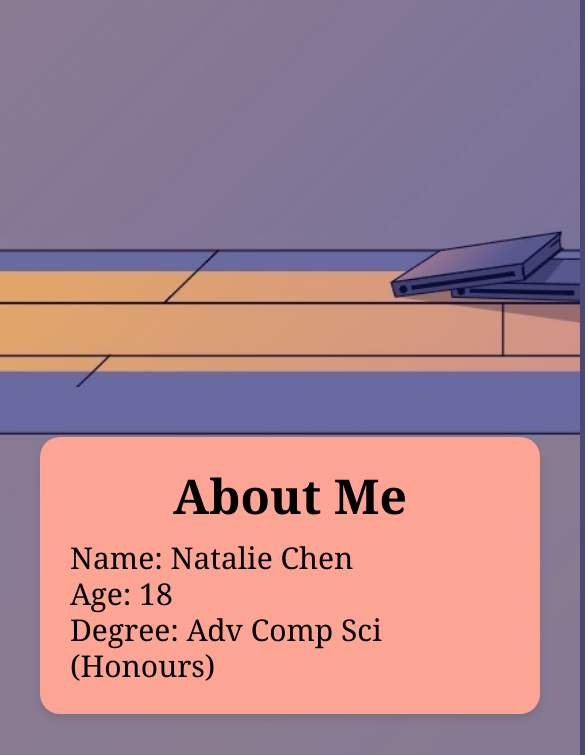
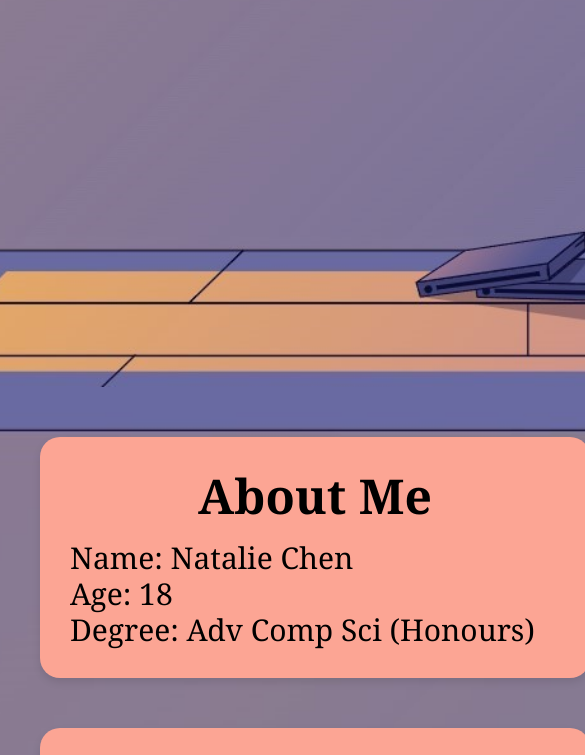
Before and after one commit to kfcistasty/devsoc-trainee-application, a plain HTML site: page index.html in a window 390 px wide. Shown: the part 813-1568 px from the top of the page, 585 px wide, since content can reach past the window. Drawn offline with Linux system fonts and the light colour scheme.

Commit message:
Change min width for use on phone

```diff
--- a/assets/css2/style2.css
+++ b/assets/css2/style2.css
@@ -75,7 +75,7 @@
 body {
     font-family: Cambria, Cochin, Georgia, Times, 'Times New Roman', serif;
     line-height:1.2;
-    min-width:580px;
+    min-width:630px;
     background-color: var(--background-color);
     color: var(--text-color);
     transition: background-color 1s ease, color 1s ease;
```
